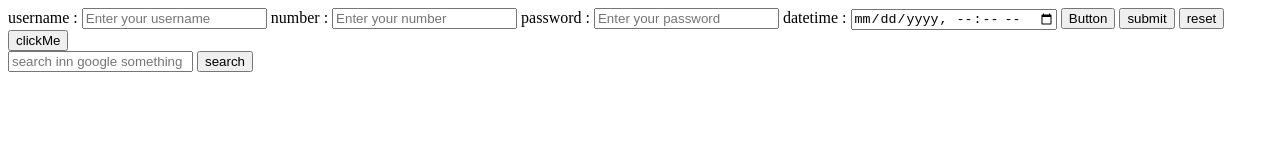
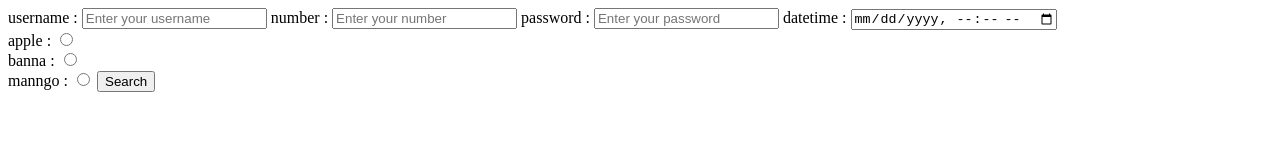
Before and after one commit to Tarunroy20/form-html, a plain HTML site: page index.html in a window 1280 px wide. Drawn offline with Linux system fonts and the light colour scheme.

Commit message:
Add Radio and checkout

```diff
--- a/index.html
+++ b/index.html
@@ -38,23 +38,41 @@
 
       <!-- input type action -->
 
-      <!-- Button type action -->
+      <!-- Button type action
 
       <button type="button">Button</button>
       <button type="submit">submit</button>
       <button type="reset">reset</button>
+             Button type action -->
 
-      <!-- Avoid this method -->
+
+      <!-- Avoid this method
 
       <input type="submit" value="clickMe" />
-      <!-- Avoid this method -->
+      Avoid this method -->
 
-      <!-- Button type action -->
+      <!-- Radio button -->
+      <br />
+      <label for="apple">apple :</label>
+      <input type="radio" name="fruit" id="apple" value="apple" />
+      <br />
+      <label for="banna">banna :</label>
+      <input type="radio" name="fruit" id="banana" value="banana" />
+      <br />
+
+      <label for="manngo">manngo :</label>
+      <input type="radio" name="fruit" id="mango" value="mango" />
+
+      <button>Search</button>
+
+      <!-- Radio button -->
     </form>
+    <!-- Button type action
 
     <form action="https://search.brave.com/search">
       <input type="text" placeholder="search inn google something" name="q" />
       <button>search</button>
     </form>
+     Button type action -->
   </body>
 </html>
```
